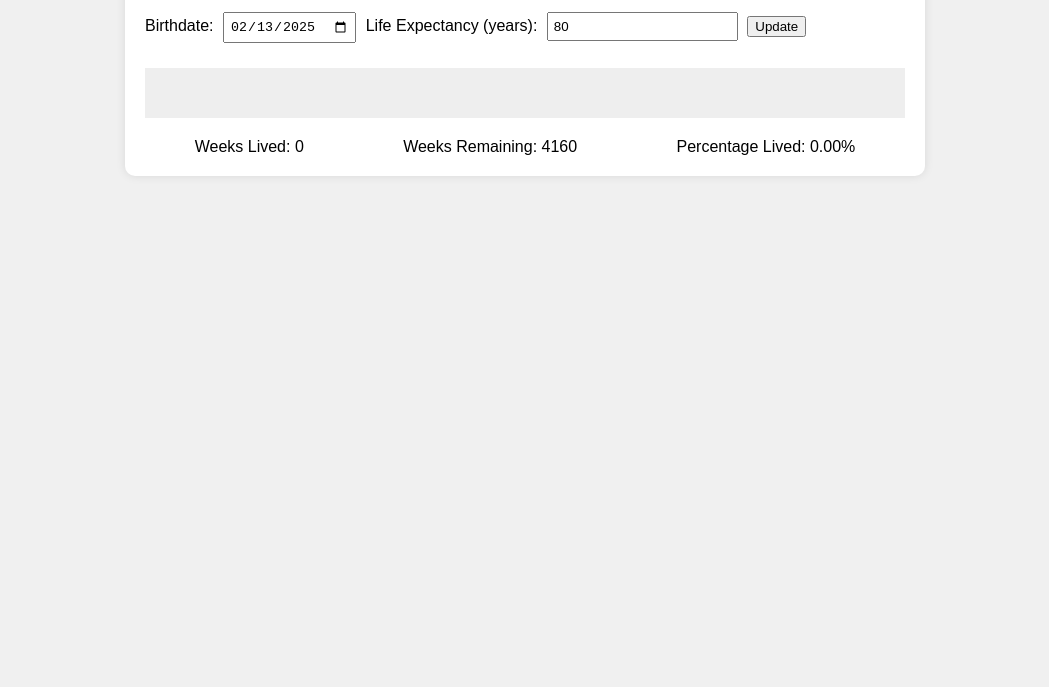
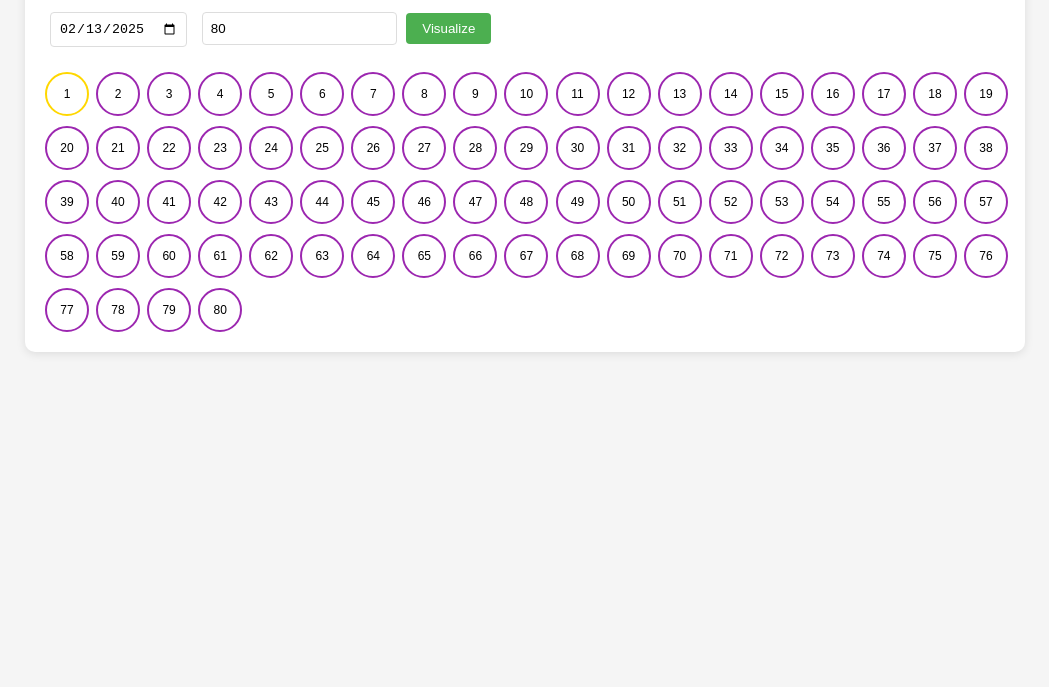
Before and after one commit to sajidkorbu/VisualizeLife, a plain HTML site: page index.html in a window 1280 px wide. Shown: the part 113-800 px from the top of the page, without its empty margins (115-1164 px from the left). Drawn offline with Linux system fonts and the light colour scheme.

Commit message:
Update index.html

```diff
--- a/index.html
+++ b/index.html
@@ -3,102 +3,151 @@
 <head>
     <meta charset="UTF-8">
     <meta name="viewport" content="width=device-width, initial-scale=1.0">
-    <title>Life Visualization</title>
+    <title>Life Calendar</title>
     <style>
         body {
             font-family: Arial, sans-serif;
-            max-width: 800px;
+            max-width: 1000px;
             margin: 0 auto;
             padding: 20px;
-            background-color: #f0f0f0;
+            background-color: #f5f5f5;
         }
 
         .container {
             background-color: white;
             padding: 20px;
             border-radius: 10px;
-            box-shadow: 0 0 10px rgba(0,0,0,0.1);
+            box-shadow: 0 2px 10px rgba(0,0,0,0.1);
         }
 
-        .input-group {
+        .controls {
             margin-bottom: 20px;
         }
 
         input {
-            padding: 5px;
+            padding: 8px;
             margin: 5px;
+            border: 1px solid #ddd;
+            border-radius: 4px;
         }
 
-        #timeline {
-            width: 100%;
-            height: 50px;
-            background-color: #eee;
-            margin: 20px 0;
-            position: relative;
+        button {
+            padding: 8px 16px;
+            background-color: #4CAF50;
+            color: white;
+            border: none;
+            border-radius: 4px;
+            cursor: pointer;
         }
 
-        #progress {
-            height: 100%;
-            background-color: #4CAF50;
-            position: absolute;
-            left: 0;
+        .life-grid {
+            display: grid;
+            grid-template-columns: repeat(auto-fill, minmax(40px, 1fr));
+            gap: 10px;
+            margin-top: 20px;
         }
 
-        .stats {
+        .year {
+            width: 40px;
+            height: 40px;
+            border-radius: 50%;
             display: flex;
-            justify-content: space-around;
-            margin-top: 20px;
+            align-items: center;
+            justify-content: center;
+            font-size: 12px;
+        }
+
+        .completed {
+            background-color: #4CAF50;
+            color: white;
+        }
+
+        .current {
+            background: conic-gradient(#FFD700 var(--progress), transparent 0);
+            border: 2px solid #FFD700;
+        }
+
+        .upcoming {
+            border: 2px solid #9C27B0;
+            background-color: transparent;
         }
     </style>
 </head>
 <body>
     <div class="container">
-        <h1>Life Visualization</h1>
+        <h1>Life Calendar</h1>
 
-        <div class="input-group">
-            <label for="birthdate">Birthdate:</label>
+        <div class="controls">
             <input type="date" id="birthdate" required>
-
-            <label for="lifeExpectancy">Life Expectancy (years):</label>
             <input type="number" id="lifeExpectancy" value="80" min="1">
-
-            <button onclick="updateVisualization()">Update</button>
+            <button onclick="updateVisualization()">Visualize</button>
         </div>
 
-        <div id="timeline">
-            <div id="progress"></div>
-        </div>
-
-        <div class="stats">
-            <div>Weeks Lived: <span id="weeksLived">0</span></div>
-            <div>Weeks Remaining: <span id="weeksRemaining">0</span></div>
-            <div>Percentage Lived: <span id="percentageLived">0%</span></div>
-        </div>
+        <div class="life-grid" id="lifeGrid"></div>
     </div>
 
     <script>
+        function getAge(birthdate) {
+            const today = new Date();
+            let age = today.getFullYear() - birthdate.getFullYear();
+            const monthDiff = today.getMonth() - birthdate.getMonth();
+            if (monthDiff < 0 || (monthDiff === 0 && today.getDate() < birthdate.getDate())) {
+                age--;
+            }
+            return age;
+        }
+
+        function getYearProgress(birthdate) {
+            const today = new Date();
+            const currentYear = today.getFullYear();
+
+            // Find last birthday
+            const lastBirthday = new Date(birthdate);
+            lastBirthday.setFullYear(currentYear);
+            if (lastBirthday > today) {
+                lastBirthday.setFullYear(currentYear - 1);
+            }
+
+            // Find next birthday
+            const nextBirthday = new Date(lastBirthday);
+            nextBirthday.setFullYear(lastBirthday.getFullYear() + 1);
+
+            const totalDays = (nextBirthday - lastBirthday) / (1000 * 60 * 60 * 24);
+            const daysPassed = (today - lastBirthday) / (1000 * 60 * 60 * 24);
+
+            return daysPassed / totalDays;
+        }
+
         function updateVisualization() {
             const birthdate = new Date(document.getElementById('birthdate').value);
             const lifeExpectancy = parseInt(document.getElementById('lifeExpectancy').value);
+            const age = getAge(birthdate);
+            const progress = getYearProgress(birthdate);
 
-            // Calculate time values
-            const now = new Date();
-            const totalWeeks = lifeExpectancy * 52;
-            const weeksLived = Math.floor((now - birthdate) / (1000 * 60 * 60 * 24 * 7));
-            const weeksRemaining = totalWeeks - weeksLived;
-            const percentageLived = (weeksLived / totalWeeks * 100).toFixed(2);
+            const lifeGrid = document.getElementById('lifeGrid');
+            lifeGrid.innerHTML = '';
 
-            // Update display
-            document.getElementById('weeksLived').textContent = weeksLived;
-            document.getElementById('weeksRemaining').textContent = Math.max(weeksRemaining, 0);
-            document.getElementById('percentageLived').textContent = percentageLived + '%';
+            for (let year = 1; year <= lifeExpectancy; year++) {
+                const yearElement = document.createElement('div');
+                yearElement.className = 'year';
 
-            // Update progress bar
-            const progressWidth = Math.min((weeksLived / totalWeeks) * 100, 100);
-            document.getElementById('progress').style.width = progressWidth + '%';
+                if (year <= age) {
+                    yearElement.classList.add('completed');
+                    yearElement.textContent = year;
+                } else if (year === age + 1) {
+                    yearElement.classList.add('current');
+                    yearElement.style.setProperty('--progress', `${progress * 100}%`);
+                    yearElement.textContent = year;
+                } else {
+                    yearElement.classList.add('upcoming');
+                    yearElement.textContent = year;
+                }
+
+                lifeGrid.appendChild(yearElement);
+            }
         }
 
-        // Initial calculation when page loads
+        // Initialize with current date
         window.onload = function() {
             document.getElementById('birthdate').valueAsDate = new Date();
             updateVisualization();
```
